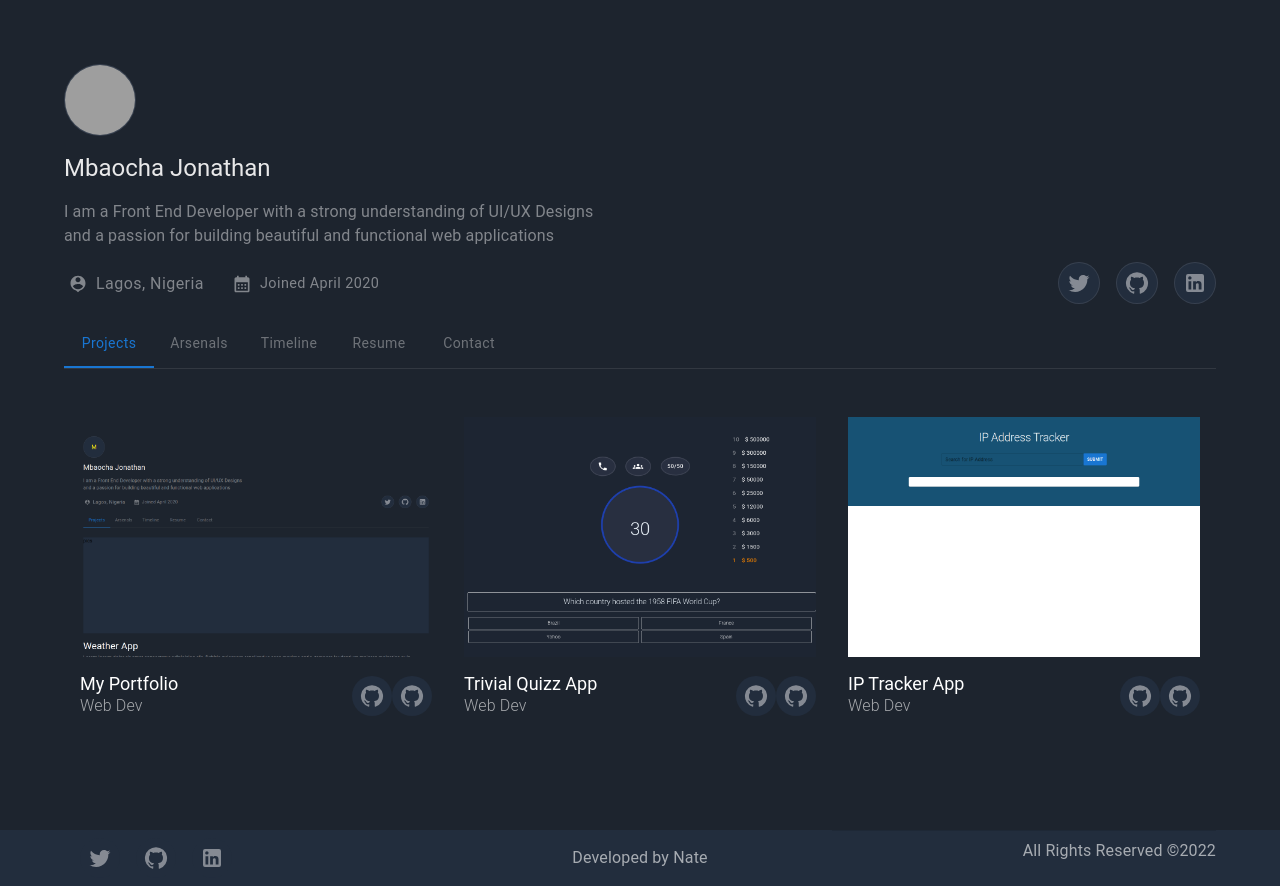
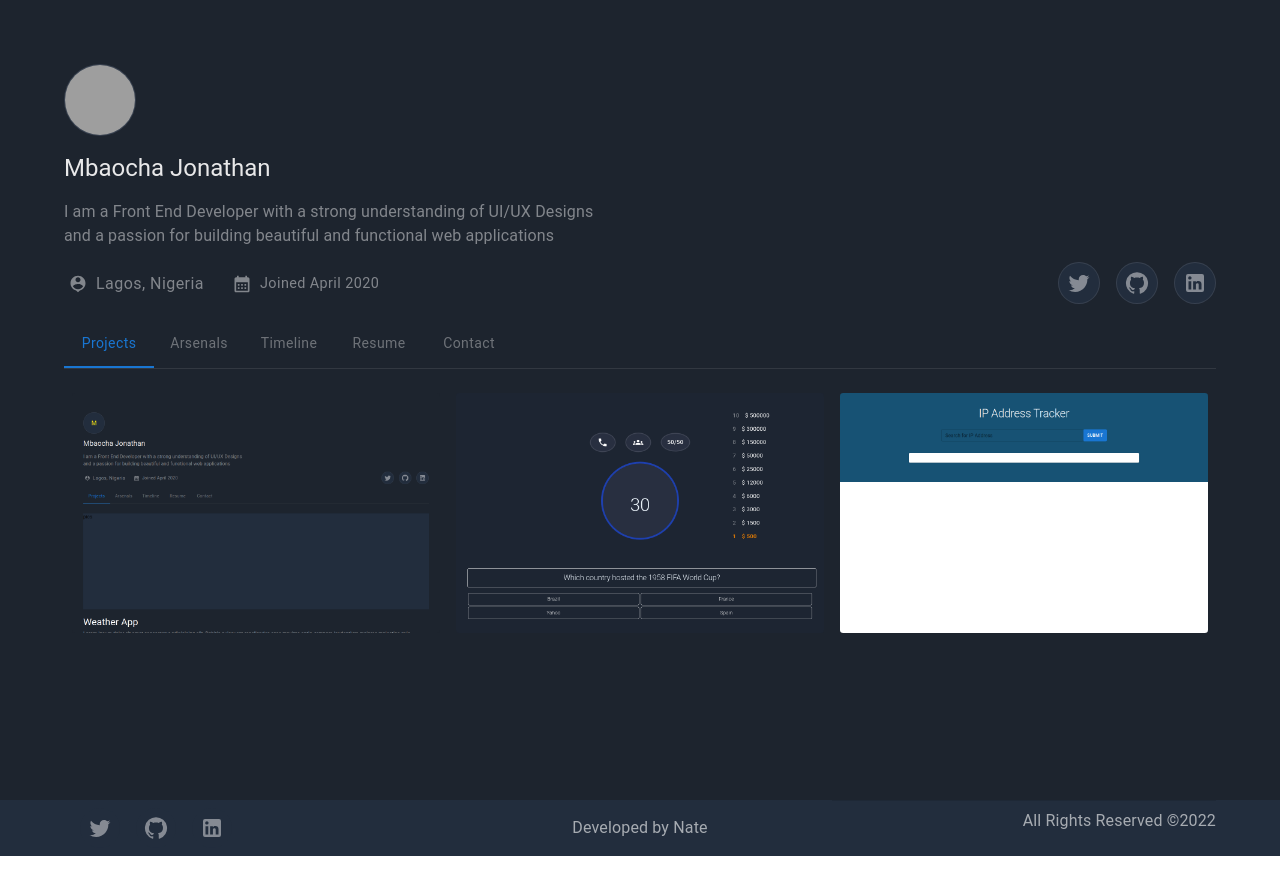
Before and after one commit to Nateight8/dev-nate-portfolio, a Next.js app: page / in a window 1280 px wide. After the commit the page ends 856 px from the top, so only its background shows below. Built offline with nearby package versions, Linux system fonts and the light colour scheme; grey boxes are pictures that could not be loaded.

Commit message:
card flip effect

```diff
--- a/Components/About/Projects.jsx
+++ b/Components/About/Projects.jsx
@@ -34,7 +34,7 @@ function Projects() {
     return () => ctx.revert();
   }, []);
   return (
-    <Grid container sx={{ width: "100%" }}>
+    <Grid container sx={{ width: "100%", paddingY: "1rem" }}>
       {data.map(({ img, project, id, description }) => (
         <Project
           key={id}
--- a/Components/Projects/Project.jsx
+++ b/Components/Projects/Project.jsx
@@ -1,30 +1,72 @@
-import { Box, Grid, IconButton, Stack, Typography } from "@mui/material";
+import {
+  Box,
+  Button,
+  Grid,
+  IconButton,
+  Stack,
+  Typography,
+  ButtonGroup,
+  Chip,
+} from "@mui/material";
 import Image from "next/image";
 import React from "react";
-import GitHubIcon from "@mui/icons-material/GitHub";
 
 function Project({ dataBg, dataTxt, img, project, description }) {
+  const sides = {
+    position: "absolute",
+    width: "100%",
+    height: "100%",
+    backfaceVisibility: "hidden",
+    background: "#222d3d",
+    borderRadius: "0.5rem",
+  };
+
   return (
     <Grid
       item
       xs={12}
       sm={6}
-      lg={4}
+      md={4}
       className="project"
-      // data-bgcolor={dataBg}
-      // data-text={dataTxt}
-      sx={{ padding: "1rem", marginY: "2rem" }}
+      sx={{ paddingY: "0.5rem", paddingX: { sm: "0.5rem" } }}
     >
-      <Stack
-        justifyContent="center"
-        // alignItems="center"
-        // sx={{ paddingBlock: "1rem", }}
+      <Box
+        // mainContainer
+        sx={{
+          position: "Relative",
+          height: "15rem",
+          width: "100%",
+        }}
+      >
+        <Box
+          // card
+          sx={{
+            position: "absolute",
+            height: "100%",
+            width: "100%",
+
+            transformStyle: "preserve-3d",
+            transition: "all 0.5s ease-in",
+            transitionDelay: "0.5s",
+            "&:hover": {
+              transform: "rotateY(-180deg)",
+              transition: "all 0.5s ease-out",
+            },
+          }}
+        >
+          <Box
+            // front
+            sx={{
+              ...sides,
+            }}
           >
             <Box
               sx={{
                 height: "15rem",
                 width: "100%",
                 position: "relative",
+
+                padding: "0.5rem",
               }}
             >
               <Image
@@ -35,52 +77,59 @@ function Project({ dataBg, dataTxt, img, project, description }) {
                 style={{
                   objectFit: "cover",
                   objectPosition: "center top",
+                  borderRadius: "0.2rem",
                 }}
               />
             </Box>
+          </Box>
+          <Box
+            // back
+            sx={{
+              ...sides,
+              transform: "rotateY(180deg)",
+              color: "white",
+              padding: "1rem",
+            }}
+          >
             <Stack
-          direction="row"
-          justifyContent="space-between"
+              justifyContent="center"
               alignItems="center"
+              sx={{ width: "100%", height: "100%" }}
             >
-          <Box sx={{ color: "white", paddingY: "1rem" }}>
-            <Typography variant="h3" sx={{ fontSize: "18px" }}>
+              <Typography variant="h5" sx={{ fontSize: "1.24rem" }}>
                 {project}
               </Typography>
-            <Typography variant="body" sx={{ opacity: 0.6, fontWeight: 300 }}>
-              Web Dev
-            </Typography>
-          </Box>
-          <Box>
-            <IconButton
-              alt="Github"
-              src="/static/images/avatar/1.jpg"
+
+              <Box sx={{ paddingY: "0.8rem" }}>
+                <ButtonGroup
+                  variant="contained"
+                  color="primary"
+                  aria-label="options"
+                >
+                  <Button
                     sx={{
-                backgroundColor: "#0b85c9",
-                marginLeft: { sm: "1rem" },
-                marginRight: { xs: "1rem", sm: 0 },
-                background: "#222d3d",
-                color: "rgba(232,232,233, 0.5)",
+                      textTransform: "capitalize",
+                      fontWeight: 300,
+                      letterSpacing: 1.6,
                     }}
                   >
-              <GitHubIcon />
-            </IconButton>
-            <IconButton
-              alt="Github"
-              src="/static/images/avatar/1.jpg"
+                    Git Repo
+                  </Button>
+                  <Button
                     sx={{
-                backgroundColor: "#0b85c9",
-                // marginLeft: { sm: "1rem" },
-                // marginRight: { xs: "1rem", sm: 0 },
-                background: "#222d3d",
-                color: "rgba(232,232,233, 0.5)",
+                      textTransform: "capitalize",
+                      fontWeight: 300,
+                      letterSpacing: 1.6,
                     }}
                   >
-              <GitHubIcon />
-            </IconButton>
+                    Visit site
+                  </Button>
+                </ButtonGroup>
               </Box>
             </Stack>
-      </Stack>
+          </Box>
+        </Box>
+      </Box>
     </Grid>
   );
 }
```
Lines whose indentation alone changed are shown as unchanged.
